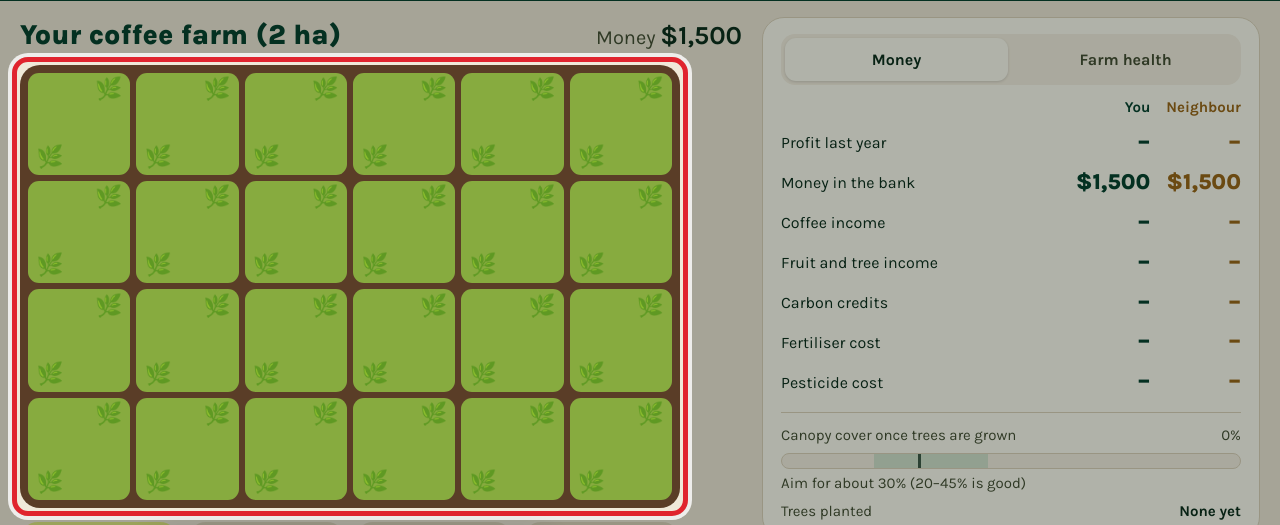
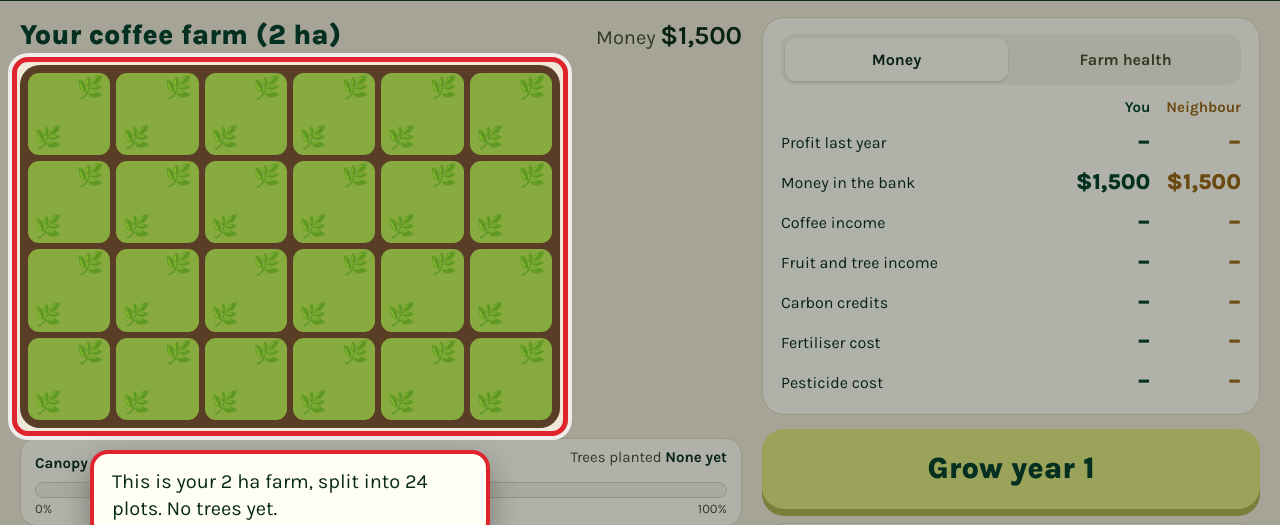
Before and after one commit to peterls2900/agroforestry_simulation, a plain HTML site: page demo.html in a window 1280 px wide. Shown: the part 63-588 px from the top of the page. Drawn offline with Linux system fonts and the light colour scheme.

Commit message:
Add files via upload

```diff
--- a/demo.html
+++ b/demo.html
@@ -82,7 +82,7 @@ button:focus-visible{outline:4px solid var(--sun); outline-offset:3px}
 .cash{font-size:20px; color:var(--muted)} .cash b{color:var(--ink); font-size:26px; font-family:'Karla',system-ui,sans-serif}
 
 .grid{display:grid; grid-template-columns:repeat(6,minmax(0,1fr)); gap:6px; background:var(--soil); padding:8px; border-radius:20px;
-  width:100%; max-width:calc((100dvh - 360px) * 1.5); }
+  width:100%; max-width:calc((100dvh - 440px) * 1.5); }
 .tile{
   aspect-ratio:1; border:0; border-radius:11px; position:relative; padding:0; overflow:visible;
   font-size:clamp(26px,4.4vw,52px); background:var(--tc,#7FAE52); transition:background-color .9s;
@@ -98,7 +98,7 @@ button:focus-visible{outline:4px solid var(--sun); outline-offset:3px}
 .tile.shake{animation:shake .3s}
 @keyframes shake{25%{transform:translateX(-4px)}75%{transform:translateX(4px)}}
 
-.palette{display:grid; grid-template-columns:repeat(4,minmax(0,1fr)); gap:10px; margin-top:14px; max-width:calc((100dvh - 360px) * 1.5 + 0px)}
+.palette{display:grid; grid-template-columns:repeat(4,minmax(0,1fr)); gap:10px; margin-top:12px}
 .seed{
   border:3px solid var(--line); background:var(--surface); border-radius:18px; padding:10px 8px 8px; text-align:center;
   display:grid; gap:2px; justify-items:center; min-height:122px;
@@ -124,8 +124,13 @@ button:focus-visible{outline:4px solid var(--sun); outline-offset:3px}
 .scores .v.y{color:var(--you)} .scores .v.n{color:var(--nb)}
 .biostrip{margin:10px 0 0; padding:8px 12px; border-radius:12px; background:var(--chip); font-size:15px; line-height:1.4}
 .biostrip b{color:var(--you)}
-.shade{margin-top:14px; padding-top:12px; border-top:1px solid var(--line)}
-.shade .row{display:flex; justify-content:space-between; font-size:15px; color:var(--muted)}
+.shade{margin-top:10px; width:100%; background:var(--surface); border:1px solid var(--line); border-radius:16px; padding:8px 14px 6px}
+.shade .row{display:flex; justify-content:space-between; gap:10px; font-size:15px; color:var(--muted)}
+.shade .row b{color:var(--ink)}
+.shade .row .pct{font-size:20px; margin-left:4px; color:var(--you)}
+.shade.over .row .pct{color:var(--bad)}
+.shade .scale{font-size:13px; margin-top:2px}
+.shade .scale .aim{color:var(--ink); font-weight:700}
 .meter{position:relative; height:16px; border-radius:99px; background:var(--chip); margin-top:6px; overflow:hidden; border:1px solid var(--line)}
 .meter .band{position:absolute; top:0; bottom:0; left:20%; width:25%; background:#68bb9540}
 .meter .fill{position:absolute; top:0; bottom:0; left:0; background:var(--leaf); border-radius:99px; transition:width .5s}
@@ -142,7 +147,7 @@ button:focus-visible{outline:4px solid var(--sun); outline-offset:3px}
 
 @media (max-width:900px), (orientation:portrait){
   .board{grid-template-columns:1fr}
-  .grid,.palette{max-width:none}
+  .grid,.palette,.shade{max-width:none}
   .timeline i{width:34px; height:34px}
 }
 
@@ -304,6 +309,11 @@ button:focus-visible{outline:4px solid var(--sun); outline-offset:3px}
         <div class="cash">Money <b id="cash">$1,500</b></div>
       </div>
       <div class="grid" id="grid" role="grid" aria-label="Your field"></div>
+      <div class="shade" id="canopy">
+        <div class="row"><span><b>Canopy cover</b> once grown <b class="pct" id="shadeTxt">0%</b></span><span>Trees planted <b id="treeTxt">None yet</b></span></div>
+        <div class="meter"><div class="band"></div><div class="target"></div><div class="fill" id="shadeFill"></div></div>
+        <div class="row scale"><span>0%</span><span class="aim">Aim for about 30% · 20–45% is good</span><span>100%</span></div>
+      </div>
       <div class="palette" id="palette"></div>
       <p class="hint" id="hint"></p>
     </div>
@@ -312,12 +322,6 @@ button:focus-visible{outline:4px solid var(--sun); outline-offset:3px}
         <div class="tabs" role="tablist"><button class="tab" role="tab" data-tab="money" aria-selected="true">Money</button><button class="tab" role="tab" data-tab="farm" aria-selected="false">Farm health</button></div>
         <div class="scores" id="scores"></div>
         <p class="biostrip" id="bioStrip" hidden></p>
-        <div class="shade">
-          <div class="row"><span>Canopy cover once trees are grown</span><span id="shadeTxt">0%</span></div>
-          <div class="meter"><div class="band"></div><div class="target"></div><div class="fill" id="shadeFill"></div></div>
-          <div class="row" style="margin-top:4px"><span>Aim for about 30% (20–45% is good)</span></div>
-          <div class="row" style="margin-top:6px"><span>Trees planted</span><b id="treeTxt" style="color:var(--ink)">None yet</b></div>
-        </div>
       </div>
       <button class="next" id="nextBtn">Grow year 1</button>
       <div class="panel nbfarm">
@@ -656,7 +660,7 @@ function renderScores(){
   $('shadeTxt').textContent = Math.round(sh*100) + '%';
   const nT = treeCount(S.you);
   $('treeTxt').textContent = nT ? `${nT.toLocaleString('en-US')} · ${Math.round(nT/S.cfg.ha)} per ha` : 'None yet';
-  const f = $('shadeFill'); f.style.width = Math.min(100, sh*100) + '%'; f.classList.toggle('over', sh > 0.5);
+  const f = $('shadeFill'); f.style.width = Math.min(100, sh*100) + '%'; f.classList.toggle('over', sh > 0.5); $('canopy').classList.toggle('over', sh > 0.5);
 }
 function renderTimeline(){
   let h = '';
@@ -955,7 +959,7 @@ async function runDemo(){
     }
     first = false;
   }
-  await spot(document.querySelector('.shade'), 'The canopy meter shows how much of the farm the trees will cover once grown. We aim for about 30%. Too much shade hurts the harvest.', 5000);
+  await spot($('canopy'), 'The canopy meter shows how much of the farm the trees will cover once grown. We aim for about 30%. Too much shade hurts the harvest.', 5000);
   await spot($('scores'), 'Here your farm is compared with the neighbour’s, year by year.', 3600);
   for (let y = 1; y <= YEARS; y++){
     if (y === 3){
```
Also changed, not shown: index.html (+17 -13 lines).
